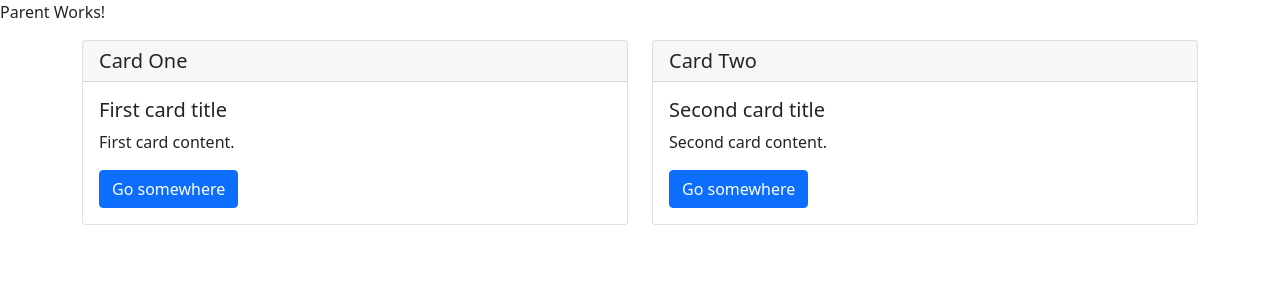
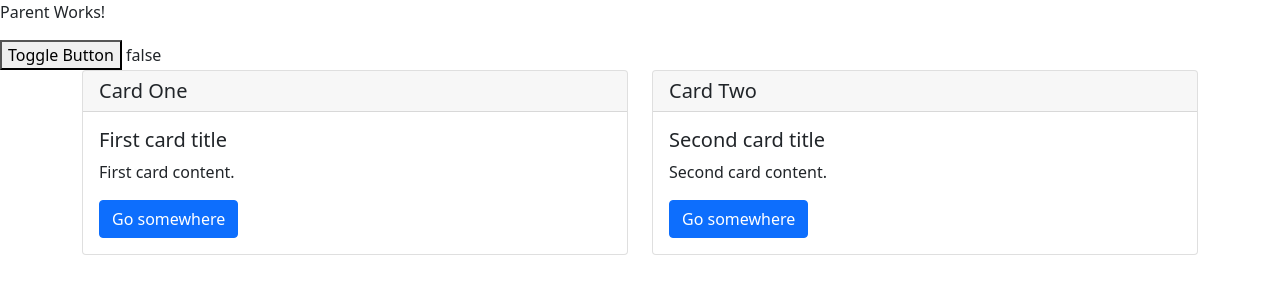
Before and after one commit to sarathiscookie/angular-project, an Angular app: page / in a window 1280 px wide. Shown: the top 300 px of the page. Built offline with nearby package versions, Linux system fonts and the light colour scheme.

Commit message:
Template statement

```diff
--- a/src/app/parent/parent.component.html
+++ b/src/app/parent/parent.component.html
@@ -1,4 +1,7 @@
 <p>Parent Works!</p>
+
+<button (click)="toggleFunction($event)">Toggle Button</button>
+{{ toggleText }}
 
 <div class="container">
     <div class="row">
--- a/src/app/parent/parent.component.ts
+++ b/src/app/parent/parent.component.ts
@@ -7,8 +7,15 @@ import { Component, OnInit } from '@angular/core';
 })
 export class ParentComponent implements OnInit {
 
+  toggleText = false;
+
   constructor() { }
 
   ngOnInit(): void {
   }
+
+  toggleFunction(event): void {
+    this.toggleText = !this.toggleText;
+    console.log(event);
+  }
 }
```
